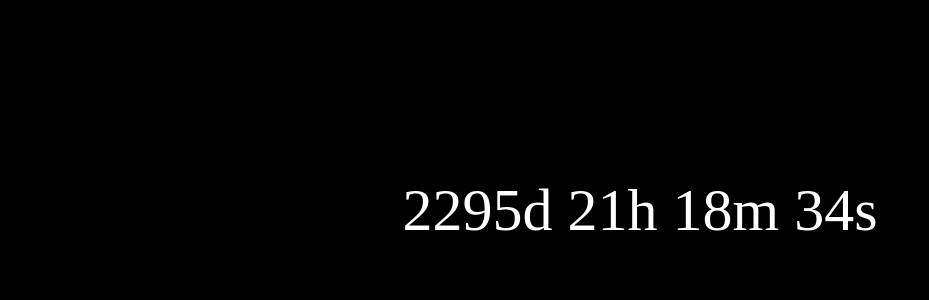
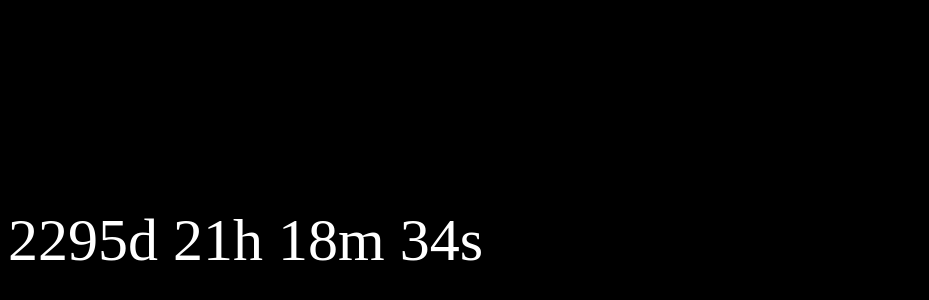
Before and after one commit to morganbm123/IncarceratedTime, a plain HTML site: page index.html in a window 1280 px wide. Shown: the part 42-342 px from the top of the page, without its empty margins (0-929 px from the left). Drawn offline with Linux system fonts and the light colour scheme.

Commit message:
Update index.html

```diff
--- a/index.html
+++ b/index.html
@@ -10,9 +10,9 @@
         background-color: #000000
         }
     p {
-      text-align: center;
+      text-align: left;
       font-size: 60px;
-      margin-top: 10px;
+      margin-top: 40px;
 
     }
     div {
```
